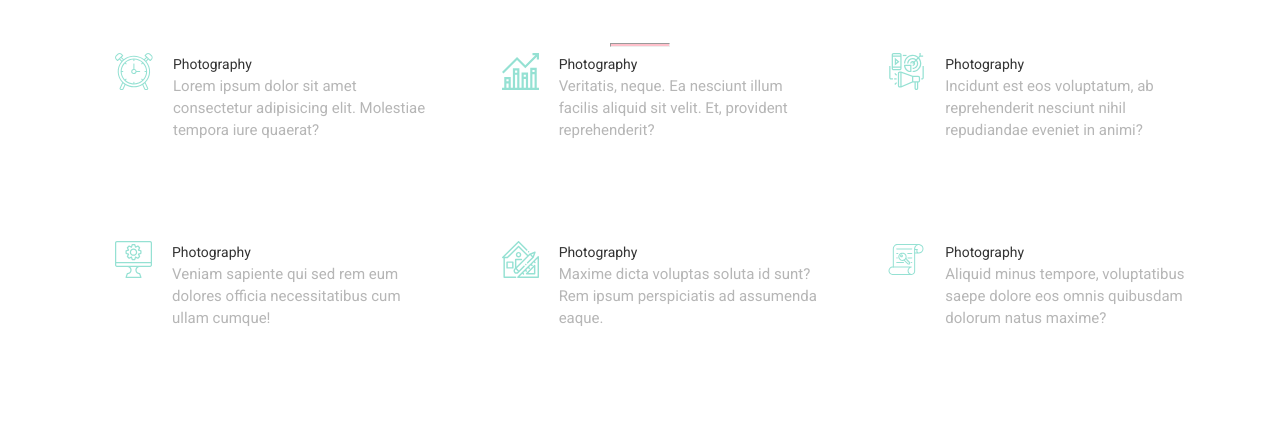
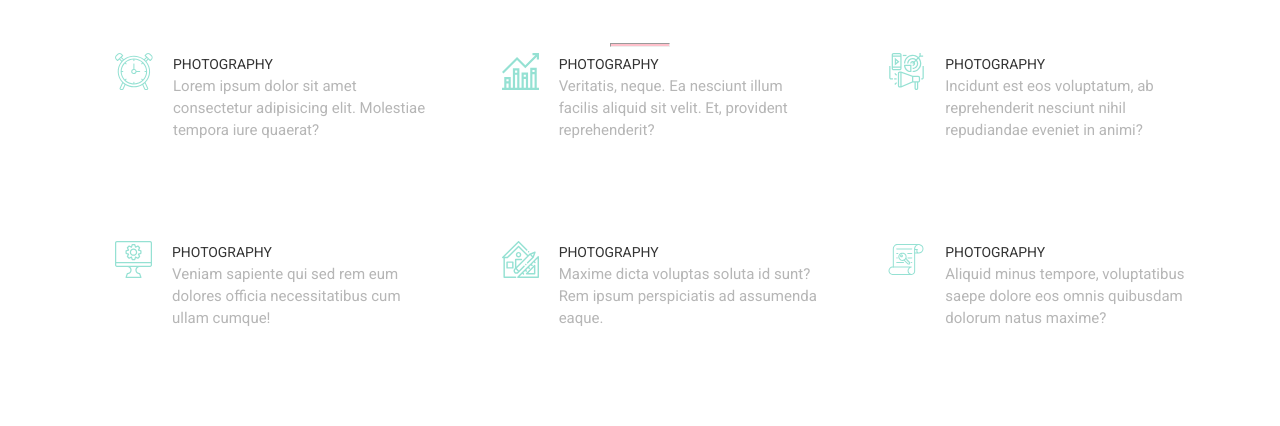
Before and after one commit to DanyloHromyak/hm-7, a plain HTML site: page index.html in a window 1280 px wide. Shown: the part 129-555 px from the top of the page. Drawn offline with Linux system fonts and the light colour scheme; files that its build step writes are made by us from their sources.

Commit message:
in progress...

```diff
--- a/index.html
+++ b/index.html
@@ -51,14 +51,14 @@
                 <li class="services-item">
                     <img src="img\alarm.svg" alt="">
                     <div>
-                    <h3>Photography</h3>
+                    <h3>PHOTOGRAPHY</h3>
                     <p>Lorem ipsum dolor sit amet consectetur adipisicing elit. Molestiae tempora iure quaerat?</p>
                 </div>
                 </li>
                 <li class="services-item">
                     <img src="img\bar-graph.svg" alt="">
                 <div>
-                    <h3>Photography</h3>
+                    <h3>PHOTOGRAPHY</h3>
                     <p>Veritatis, neque. Ea nesciunt illum facilis aliquid sit velit. Et, provident reprehenderit?</p>
                 </div>
                 </li>
@@ -66,7 +66,7 @@
                 <li class="services-item">
                     <img src="img\digital-marketing.svg" alt="">
                 <div>
-                    <h3>Photography</h3>
+                    <h3>PHOTOGRAPHY</h3>
                     <p>Incidunt est eos voluptatum, ab reprehenderit nesciunt nihil repudiandae eveniet in animi?</p>
                 </div>
                 </li>
@@ -74,7 +74,7 @@
                 <li class="services-item">
                     <img src="img\display.svg" alt="">
                 <div>
-                    <h3>Photography</h3>
+                    <h3>PHOTOGRAPHY</h3>
                     <p>Veniam sapiente qui sed rem eum dolores officia necessitatibus cum ullam cumque!</p>
                 </div>
                 </li>
@@ -82,7 +82,7 @@
                 <li class="services-item">
                     <img src="img\home.svg" alt="">
                 <div>
-                    <h3>Photography</h3>
+                    <h3>PHOTOGRAPHY</h3>
                     <p>Maxime dicta voluptas soluta id sunt? Rem ipsum perspiciatis ad assumenda eaque.</p>
                 </div>
                 </li>
@@ -90,7 +90,7 @@
                 <li class="services-item">
                     <img src="img\paper.svg" alt="">
                 <div>
-                    <h3>Photography</h3>
+                    <h3>PHOTOGRAPHY</h3>
                     <p>Aliquid minus tempore, voluptatibus saepe dolore eos omnis quibusdam dolorum natus maxime?</p>
                 </div>
                 </li>
```
Also changed, not shown: style.css/style.css (renamed from css/style.css).
